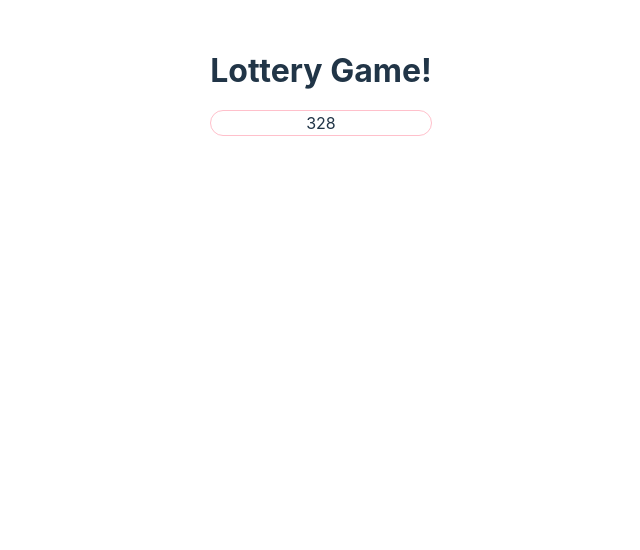
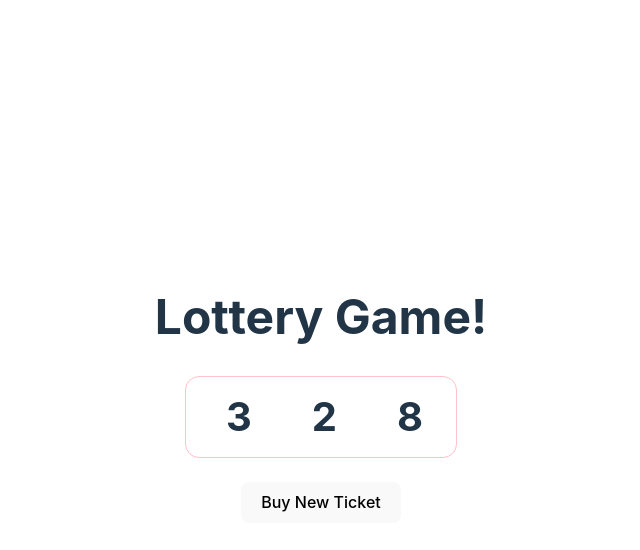
Before and after one commit to abhaytiwaricode/ReactJs-Practice-Code, a React (Vite) app in the folder react-state-class/: page / in a window 1280 px wide. Shown: the top 550 px of the page, without its empty margins (319-959 px from the left). Built offline with nearby package versions, Linux system fonts and the light colour scheme.

Commit message:
Lottery Game
Part B

```diff
--- a/react-state-class/src/components/Lottery.css
+++ b/react-state-class/src/components/Lottery.css
@@ -1,4 +1,13 @@
 .ticket {
     border: 1px solid pink;
     border-radius: 14px;
+    width: 250px;
+    margin: 0 auto;
+    padding: 10px;
 }
+
+div span {
+    margin: 30px;
+    font-size: 40px;
+    font-weight: bold;
+}
--- a/react-state-class/src/components/Lottery.jsx
+++ b/react-state-class/src/components/Lottery.jsx
@@ -1,9 +1,15 @@
 import {useState} from "react";
 import "./Lottery.css";
-import {genTicket} from "../helper.js";
+import {genTicket, sum} from "../helper.js";
 
 export default function Lottery() {
     let [ticket, setTicket] = useState(genTicket(3));
+    let isWinning = sum(ticket) === 15;
+
+    let buyTicket = () => {
+        setTicket(genTicket(3));
+    }
+
     return (
         <>
             <h1>Lottery Game!</h1>
@@ -12,6 +18,9 @@ export default function Lottery() {
                 <span>{ticket[1]}</span>
                 <span>{ticket[2]}</span>
             </div>
+            <br/>
+            <button onClick={buyTicket}>Buy New Ticket</button>
+            <h3>{isWinning && "Congratulations, you won!"}</h3>
         </>
     );
 }
--- a/react-state-class/src/helper.js
+++ b/react-state-class/src/helper.js
@@ -1,9 +1,13 @@
 function genTicket(n) {
     let arr = new Array(n);
-    for(let i=0; i<n; i++) {
+    for (let i = 0; i < n; i++) {
         arr[i] = Math.floor(Math.random() * 10);
     }
     return arr;
 }
 
-export {genTicket};
+function sum(arr) {
+    return arr.reduce((sum, curr) => sum + curr, 0);
+}
+
+export {genTicket, sum};
--- a/react-state-class/src/index.css
+++ b/react-state-class/src/index.css
@@ -25,13 +25,13 @@ a:hover {
 body {
   margin: 0;
   display: flex;
-  /*place-items: center;*/
+  place-items: center;
   min-width: 320px;
   min-height: 100vh;
 }
 
 h1 {
-  font-size: 2em;
+  font-size: 3em;
   line-height: 1.1;
 }
 
```
